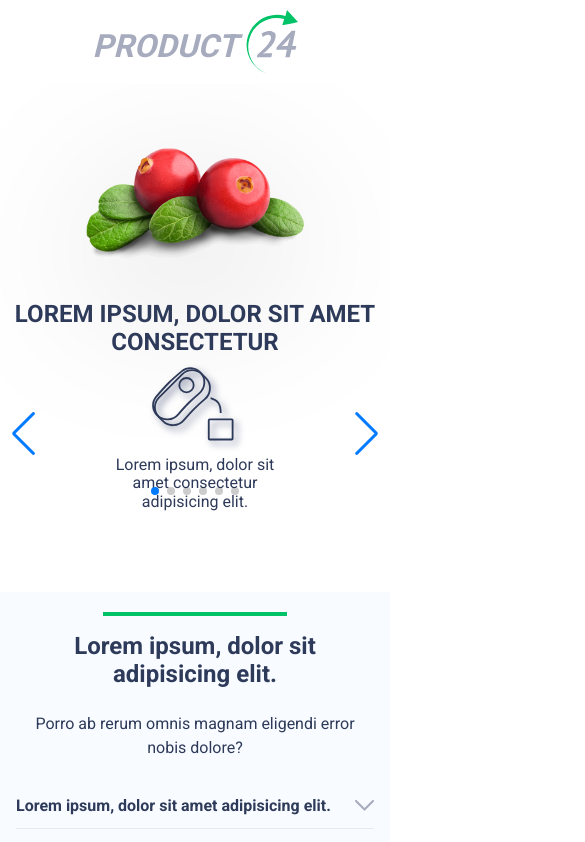
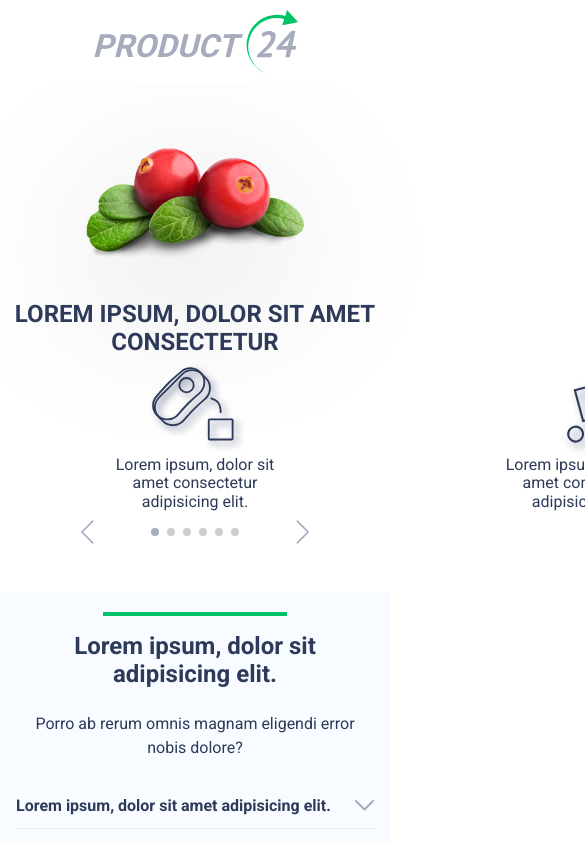
Before and after one commit to StroginA/tesonero-test, a Vue app: page / in a window 390 px wide. Shown: the top 842 px of the page, 585 px wide, since content can reach past the window. Built offline with nearby package versions, Linux system fonts and the light colour scheme.

Commit message:
mozilla and touchdevice sim works

```diff
--- a/src/assets/main.scss
+++ b/src/assets/main.scss
@@ -1,6 +1,7 @@
 // @import "/node_modules/normalize.css/normalize.css";
 // commented out to add normalizations as needed later
 @import "@/assets/vars";
+@import "@/assets/slider";
 @import "./base.scss";
 
 .h1 {
--- a/src/assets/slider.scss
+++ b/src/assets/slider.scss
@@ -1,4 +1,23 @@
-.swiper-pagination-horizontal {
-    bottom: -0.5rem;
-    z-index: 10;
+@import "@/assets/vars";
+
+.swiper {
+    --swiper-navigation-size: 1.5rem;
+    // hack because $var would not work
+    --swiper-pagination-color: #A6ABBD;
+    & .swiper-button-next, .swiper-button-prev {
+        color: $grey-2;
+        top: unset;
+        bottom: -2rem;
+        z-index: 99;
+    }
+    & .swiper-button-next {
+        right: 5rem;
+    }
+    & .swiper-button-prev {
+        left: 5rem;
+    }
 }
+.swiper-horizontal > .swiper-pagination-bullets,
+.swiper-pagination-bullets.swiper-pagination-horizontal {
+    bottom: -1.5rem;
+}
--- a/src/components/landing/ShowcaseCarousel.vue
+++ b/src/components/landing/ShowcaseCarousel.vue
@@ -2,10 +2,10 @@
 import ShowcaseItem from '../../components/landing/ShowcaseItem.vue';
 import {VueScreenSizeMixin} from 'vue-screen-size';
 
-import 'swiper/css';
-import 'swiper/css/navigation';
-import 'swiper/css/pagination';
-import 'swiper/css/a11y';
+import 'swiper/scss';
+import 'swiper/scss/navigation';
+import 'swiper/scss/pagination';
+import 'swiper/scss/a11y';
 import { Navigation, Pagination, A11y } from 'swiper';
 import { Swiper, SwiperSlide } from 'swiper/vue';
 
@@ -74,7 +74,7 @@ const items = [
         :slides-per-view="1"
         loop
         navigation
-        pagination>
+        :pagination="{dynamicBullets: true, dynamicMainBullets: 6}">
             <swiper-slide class="carousel__slide"
             v-for="item in items">
                 <ShowcaseItem  class="carousel__item"
@@ -103,5 +103,8 @@ const items = [
             margin: 0 auto;
         }
     }
+    .swiper {
+        overflow: visible;
+    }
 }
 </style>
```
